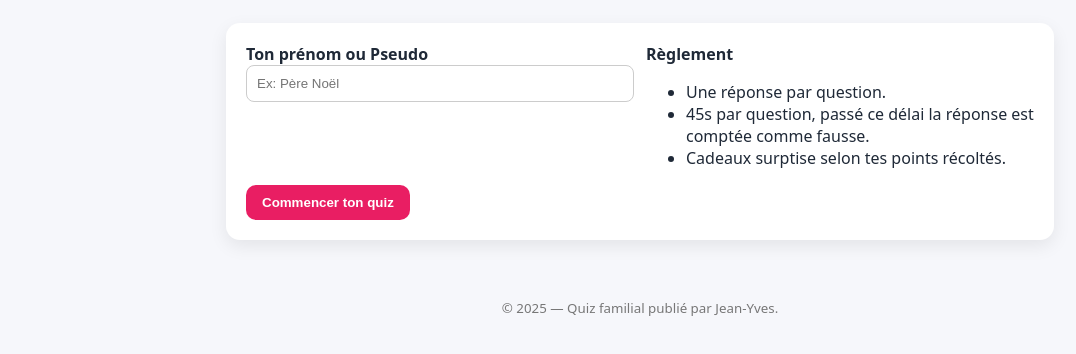
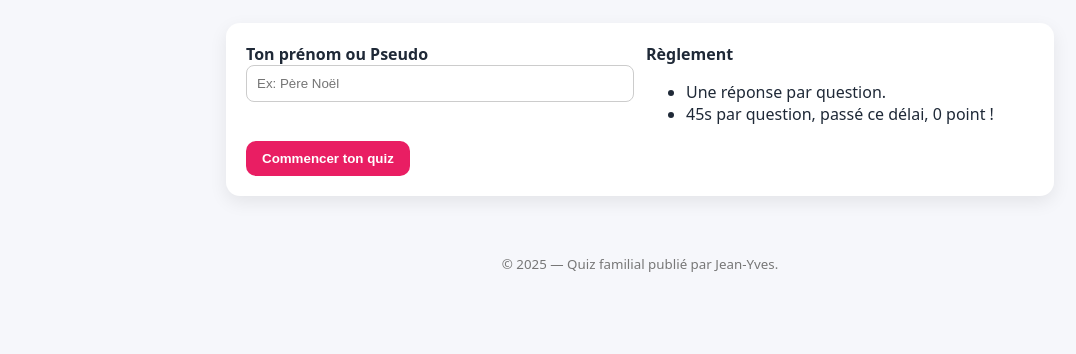
Before and after one commit to Canard76/quiz-famille-tabouret, a plain HTML site: page index.html in a window 1280 px wide. Shown: the part 124-478 px from the top of the page, without its empty margins (0-1076 px from the left). Drawn offline with Linux system fonts and the light colour scheme.

Commit message:
index.html

```diff
--- a/index.html
+++ b/index.html
@@ -26,8 +26,7 @@
           <label>Règlement</label>
           <ul>
             <li>Une réponse par question.</li>
-            <li>45s par question, passé ce délai la réponse est comptée comme fausse.</li>
-            <li>Cadeaux surptise selon tes points récoltés.</li>
+            <li>45s par question, passé ce délai, 0 point !</li>
           </ul>
         </div>
       </div>
@@ -61,7 +60,7 @@
         <button id="printBtn" class="primary">Imprimer</button>
       </div>
       <details>
-        <summary>Voir vos réponses</summary>
+        <summary>Voir tes réponses</summary>
         <div id="review"></div>
       </details>
     </section>
```
